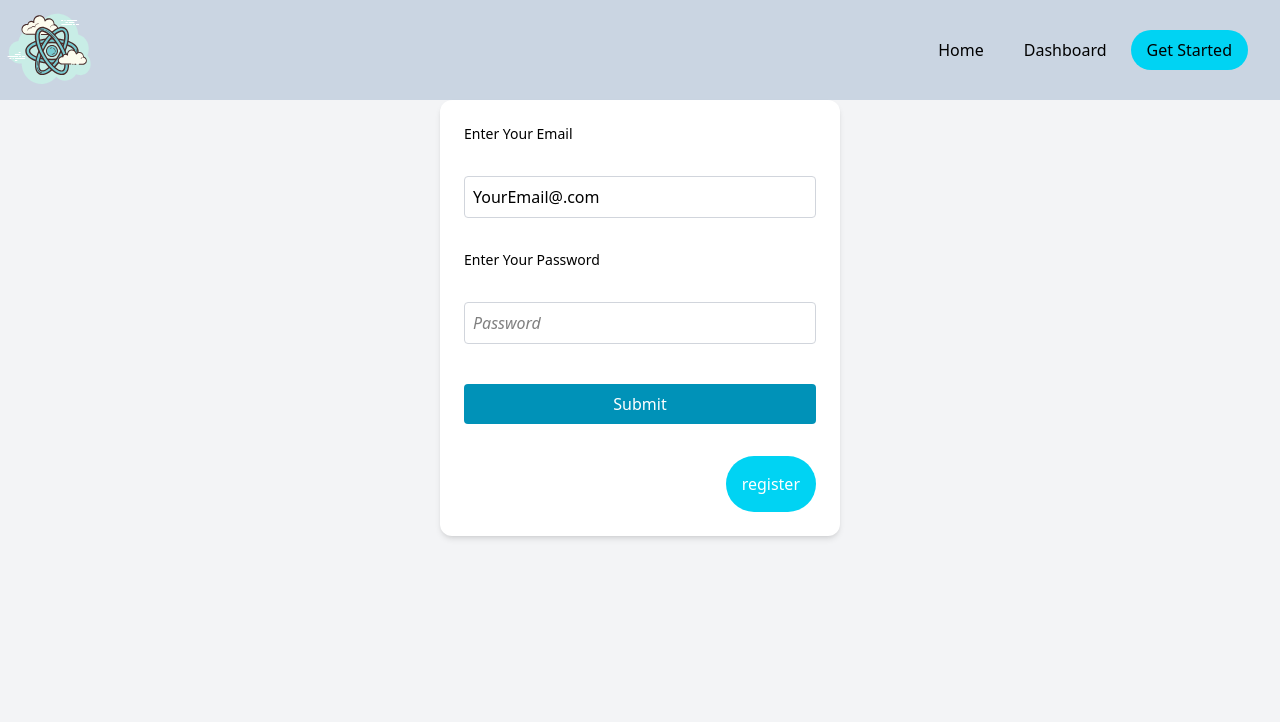
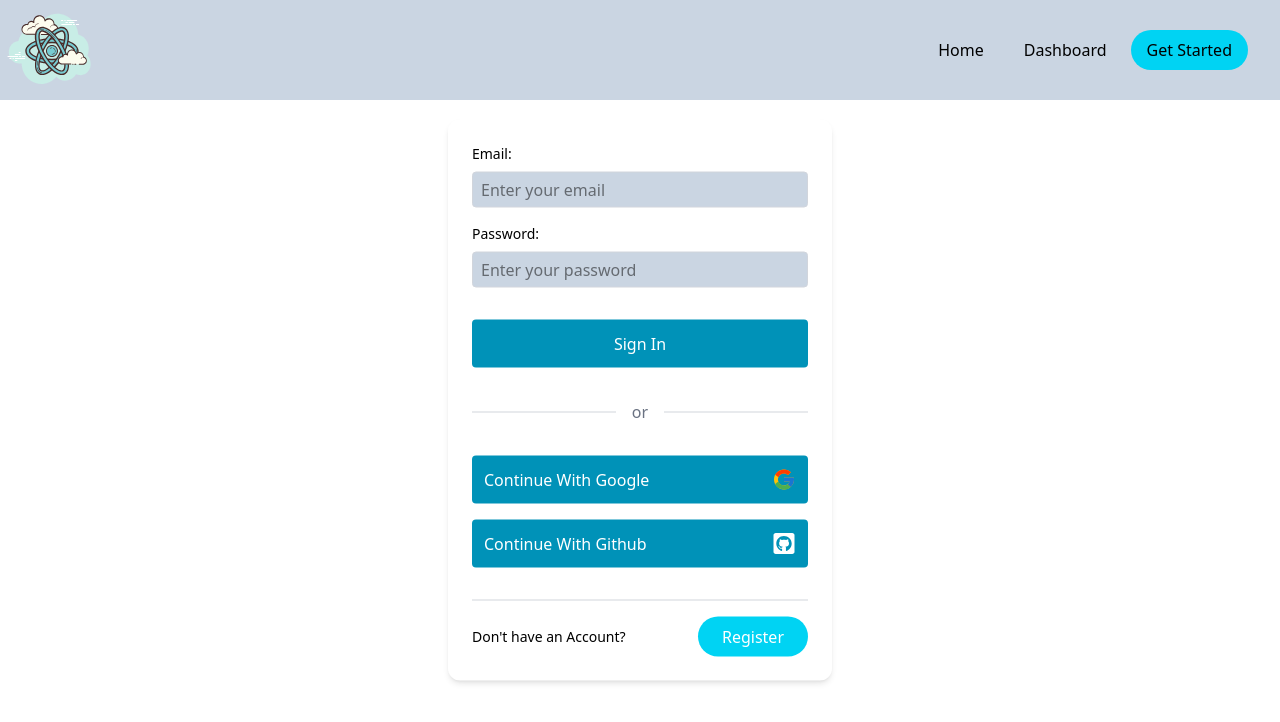
Before and after one commit to Carbon14-48/auth-system, a React (Vite) app in the folder frontend/: page /getstarted in a window 1280 px wide. Shown: the top 722 px of the page. Built offline with nearby package versions, Linux system fonts and the light colour scheme; some icons are missing.

Commit message:
UI done only backend and Connecting them together left

```diff
--- a/frontend/package.json
+++ b/frontend/package.json
@@ -19,6 +19,7 @@
     "react": "^19.1.1",
     "react-dom": "^19.1.1",
     "react-hook-form": "^7.62.0",
+    "react-icons": "^5.5.0",
     "react-router-dom": "^7.8.2",
     "tailwindcss": "^4.1.13",
     "zod": "^4.1.5"
--- a/frontend/src/App.jsx
+++ b/frontend/src/App.jsx
@@ -10,6 +10,8 @@ import HomePage from "./pages/HomePage";
 import GetStartedPage from "./pages/GetStartedPage";
 import Auth from "./routes/Auth";
 import ErrorPage from "./pages/ErrorPage";
+import LoginForm from "./forms/LoginForm";
+import RegisterForm from "./forms/RegisterForm";
 function App() {
   const router = createBrowserRouter(
     createRoutesFromElements(
@@ -18,8 +20,10 @@ function App() {
           <Route index element={<HomePage />} />
         </Route>
         <Route path="/getstarted" element={<Auth />}>
-          <Route path="" element={<GetStartedPage />} />
+          <Route index element={<LoginForm />} />
+          <Route path="register" element={<RegisterForm />} />
         </Route>
+
         <Route path="*" element={<ErrorPage />} />
       </>
     )
--- a/frontend/src/forms/LoginForm.jsx
+++ b/frontend/src/forms/LoginForm.jsx
@@ -1,80 +1,143 @@
-/* eslint-disable no-unused-vars */
-import { zodResolver } from "@hookform/resolvers/zod";
 import React from "react";
 import { useForm } from "react-hook-form";
 import { useNavigate } from "react-router-dom";
-import z, { email, string } from "zod";
+import { z } from "zod";
+import { zodResolver } from "@hookform/resolvers/zod";
+import { FcGoogle } from "react-icons/fc";
+import { FaGithubSquare } from "react-icons/fa";
+
 function LoginForm() {
+  const navigate = useNavigate();
+
   const schema = z.object({
-    email: z.string().email(),
-    password: z.string().min(8),
+    email: z.string().email("Please enter a valid email address"),
+    password: z
+      .string()
+      .min(8, { message: "Password must be at least 8 characters" })
+      .regex(/[A-Z]/, {
+        message: "Password must contain at least one uppercase letter",
+      })
+      .regex(/[a-z]/, {
+        message: "Password must contain at least one lowercase letter",
+      })
+      .regex(/[0-9]/, { message: "Password must contain at least one number" })
+      .regex(/[^A-Za-z0-9]/, {
+        message: "Password must contain at least one special character",
+      }),
   });
+
   const {
     register,
     handleSubmit,
     formState: { errors },
   } = useForm({
     defaultValues: {
-      email: "YourEmail@.com",
+      email: "",
     },
     resolver: zodResolver(schema),
+    mode: "onChange",
   });
+
   const onSubmit = (data) => {
-    console.log(data);
+    console.log("Form submitted:", data);
+    // Handle login logic here
   };
-  const navigate = useNavigate();
+
+  const handleGoogleAuth = () => {
+    console.log("Google auth clicked");
+    // Handle Google authentication
+  };
+
+  const handleGithubAuth = () => {
+    console.log("Github auth clicked");
+    // Handle Github authentication
+  };
+
   return (
-    <div className="flex justify-center items-start min-h-screen bg-gray-100 dark:bg-gray-900">
+    <div className="fixed left-1/2 top-1/2 -translate-x-1/2 -translate-y-1/2">
       <form
         onSubmit={handleSubmit(onSubmit)}
-        className="flex flex-col gap-8 p-6 bg-white dark:bg-gray-800 rounded-xl shadow-md w-100"
+        className="flex flex-col gap-4 p-6 bg-white dark:bg-gray-800 rounded-xl shadow-md w-96"
       >
+        <div>
           <label
             htmlFor="email"
-          className="text-sm font-medium dark:text-white text-black"
+            className="block text-sm font-medium mb-2 dark:text-white"
           >
-          Enter Your Email
+            Email:
           </label>
           <input
             {...register("email")}
+            type="email"
             id="email"
-          type="email"
-          placeholder="Email"
-          className="p-2 rounded border border-gray-300 focus:outline-none focus:ring-2 focus:ring-cyan-500 dark:text-white text-black placeholder:italic"
+            className="w-full bg-slate-300 dark:bg-gray-700 dark:text-white p-2 rounded border border-gray-300 focus:outline-none focus:ring-2 focus:ring-cyan-500 h-[36px]"
+            placeholder="Enter your email"
           />
           {errors.email && (
-          <div className="text-red-500">{errors.email.message}</div>
+            <p className="text-red-500 text-sm mt-1">{errors.email.message}</p>
           )}
+        </div>
+
+        <div>
           <label
             htmlFor="password"
-          className="text-sm font-medium dark:text-white text-black"
+            className="block text-sm font-medium mb-2 dark:text-white"
           >
-          Enter Your Password
+            Password:
           </label>
           <input
             {...register("password")}
+            type="password"
             id="password"
-          type="password"
-          placeholder="Password"
-          className="p-2 rounded border placeholder:italic border-gray-300 focus:outline-none focus:ring-2 focus:ring-cyan-500 dark:text-white text-black"
+            className="w-full bg-slate-300 dark:bg-gray-700 dark:text-white p-2 rounded border border-gray-300 focus:outline-none focus:ring-2 focus:ring-cyan-500 h-[36px]"
+            placeholder="Enter your password"
           />
           {errors.password && (
-          <div className="text-red-500">{errors.password.message}</div>
+            <p className="text-red-500 text-sm mt-1">
+              {errors.password.message}
+            </p>
           )}
+        </div>
 
         <button
           type="submit"
-          className="mt-2 p-2 rounded bg-cyan-600 text-white cursor-pointer hover:scale-103 hover:bg-cyan-700 transition"
+          className="mt-4 p-3 rounded bg-cyan-600 text-white font-medium hover:scale-[1.02] hover:bg-cyan-700 transition-all duration-200 h-12"
         >
-          Submit
+          Sign In
         </button>
-        <div className="flex justify-between items-center">
-          <p>Don't have an Account?</p>
+
+        <div className="flex items-center my-4">
+          <hr className="flex-grow border-gray-300" />
+          <span className="mx-4 text-gray-500 dark:text-gray-400">or</span>
+          <hr className="flex-grow border-gray-300" />
+        </div>
+
         <button
-            onClick={() => navigate("/register")}
-            className="bg-cyan-400 hover:scale-103 cursor-pointer rounded-full p-4 transition-all duration-400"
+          type="button"
+          onClick={handleGoogleAuth}
+          className="p-3 rounded bg-cyan-600 text-white hover:scale-[1.02] hover:bg-cyan-700 transition-all duration-200 flex justify-between items-center h-12"
         >
-            register
+          <span>Continue With Google</span>
+          <FcGoogle className="w-[24px] h-[24px]" />
+        </button>
+
+        <button
+          type="button"
+          onClick={handleGithubAuth}
+          className="p-3 rounded bg-cyan-600 text-white hover:scale-[1.02] hover:bg-cyan-700 transition-all duration-200 flex justify-between items-center h-12"
+        >
+          <span>Continue With Github</span>
+          <FaGithubSquare className="w-[24px] h-[24px]" />
+        </button>
+
+        <div className="flex justify-between items-center mt-4 pt-4 border-t border-gray-300">
+          <p className="text-sm dark:text-white">Don't have an Account?</p>
+          <button
+            type="button"
+            onClick={() => navigate("/getstarted/register")}
+            className="bg-cyan-400 hover:scale-[1.02] text-white font-medium rounded-full px-6 py-2 transition-all duration-300"
+          >
+            Register
           </button>
         </div>
       </form>
--- a/frontend/src/forms/RegisterForm.jsx
+++ b/frontend/src/forms/RegisterForm.jsx
@@ -1,7 +1,174 @@
 import React from "react";
+import { useNavigate } from "react-router-dom";
+import { FcGoogle } from "react-icons/fc";
+import { FaGithubSquare } from "react-icons/fa";
+import { useForm } from "react-hook-form";
+import { z } from "zod";
+import { zodResolver } from "@hookform/resolvers/zod";
 
 function RegisterForm() {
-  return <div></div>;
+  const navigate = useNavigate();
+
+  const schema = z
+    .object({
+      email: z.string().email("Please enter a valid email address"),
+      password: z
+        .string()
+        .min(8, { message: "Password must be at least 8 characters" })
+        .regex(/[A-Z]/, {
+          message: "Password must contain at least one uppercase letter",
+        })
+        .regex(/[a-z]/, {
+          message: "Password must contain at least one lowercase letter",
+        })
+        .regex(/[0-9]/, {
+          message: "Password must contain at least one number",
+        })
+        .regex(/[^A-Za-z0-9]/, {
+          message: "Password must contain at least one special character",
+        }),
+      confirmPassword: z.string(),
+    })
+    .refine((data) => data.password === data.confirmPassword, {
+      message: "Passwords don't match",
+      path: ["confirmPassword"],
+    });
+
+  const {
+    register,
+    handleSubmit,
+    formState: { errors },
+  } = useForm({
+    defaultValues: {
+      email: "",
+    },
+    resolver: zodResolver(schema),
+    mode: "onChange",
+  });
+
+  const onSubmit = (data) => {
+    console.log("Form submitted:", data);
+  };
+
+  const handleGoogleAuth = () => {
+    console.log("Google auth clicked");
+  };
+
+  const handleGithubAuth = () => {
+    console.log("Github auth clicked");
+  };
+
+  return (
+    <div className="fixed left-1/2 top-1/2 -translate-x-1/2 -translate-y-1/2">
+      <form
+        onSubmit={handleSubmit(onSubmit)}
+        className="flex flex-col gap-4 p-6 bg-white dark:bg-gray-800 rounded-xl shadow-md w-96"
+      >
+        <div>
+          <label
+            htmlFor="email"
+            className="block text-sm font-medium mb-2 dark:text-white"
+          >
+            Email:
+          </label>
+          <input
+            {...register("email")}
+            type="email"
+            id="email"
+            className="w-full bg-slate-300 dark:bg-gray-700 dark:text-white p-2 rounded border border-gray-300 focus:outline-none focus:ring-2 focus:ring-cyan-500 h-[36px]"
+            placeholder="Enter your email"
+          />
+          {errors.email && (
+            <p className="text-red-500 text-sm mt-1">{errors.email.message}</p>
+          )}
+        </div>
+
+        <div>
+          <label
+            htmlFor="password"
+            className="block text-sm font-medium mb-2 dark:text-white"
+          >
+            Password:
+          </label>
+          <input
+            {...register("password")}
+            type="password"
+            id="password"
+            className="w-full bg-slate-300 dark:bg-gray-700 dark:text-white p-2 rounded border border-gray-300 focus:outline-none focus:ring-2 focus:ring-cyan-500 h-[36px]"
+            placeholder="Enter your password"
+          />
+          {errors.password && (
+            <p className="text-red-500 text-sm mt-1">
+              {errors.password.message}
+            </p>
+          )}
+        </div>
+
+        <div>
+          <label
+            htmlFor="confirmPassword"
+            className="block text-sm font-medium mb-2 dark:text-white"
+          >
+            Confirm Password:
+          </label>
+          <input
+            {...register("confirmPassword")}
+            type="password"
+            id="confirmPassword"
+            className="w-full bg-slate-300 dark:bg-gray-700 dark:text-white p-2 rounded border border-gray-300 focus:outline-none focus:ring-2 focus:ring-cyan-500 h-[36px]"
+            placeholder="Confirm your password"
+          />
+          {errors.confirmPassword && (
+            <p className="text-red-500 text-sm mt-1">
+              {errors.confirmPassword.message}
+            </p>
+          )}
+        </div>
+
+        <button
+          type="submit"
+          className="mt-4 p-3 rounded bg-cyan-600 text-white font-medium hover:scale-[1.02] hover:bg-cyan-700 transition-all duration-200 h-12"
+        >
+          Create Account
+        </button>
+
+        <div className="flex items-center my-4">
+          <hr className="flex-grow border-gray-300" />
+          <span className="mx-4 text-gray-500 dark:text-gray-400">or</span>
+          <hr className="flex-grow border-gray-300" />
+        </div>
+
+        <button
+          type="button"
+          onClick={handleGoogleAuth}
+          className="p-3 rounded bg-cyan-600 text-white hover:scale-[1.02] hover:bg-cyan-700 transition-all duration-200 flex justify-between items-center h-12"
+        >
+          <span>Continue With Google</span>
+          <FcGoogle className="w-[24px] h-[24px]" />
+        </button>
+
+        <button
+          type="button"
+          onClick={handleGithubAuth}
+          className="p-3 rounded bg-cyan-600 text-white hover:scale-[1.02] hover:bg-cyan-700 transition-all duration-200 flex justify-between items-center h-12"
+        >
+          <span>Continue With Github</span>
+          <FaGithubSquare className="w-[24px] h-[24px]" />
+        </button>
+
+        <div className="flex justify-between items-center mt-4 pt-4 border-t border-gray-300">
+          <p className="text-sm dark:text-white">Already have an Account?</p>
+          <button
+            type="button"
+            onClick={() => navigate("/getstarted/")}
+            className="bg-cyan-400 hover:scale-[1.02] text-white font-medium rounded-full px-6 py-2 transition-all duration-300"
+          >
+            Sign In
+          </button>
+        </div>
+      </form>
+    </div>
+  );
 }
 
 export default RegisterForm;
```
Also changed, not shown: frontend/src/components/Navbar.jsx (+8 -3 lines), 1 other file (tests, documents, lock files or other folders). Lines whose indentation alone changed are shown as unchanged.
